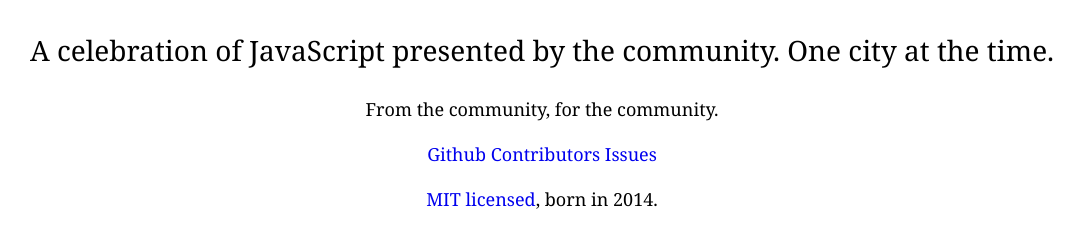
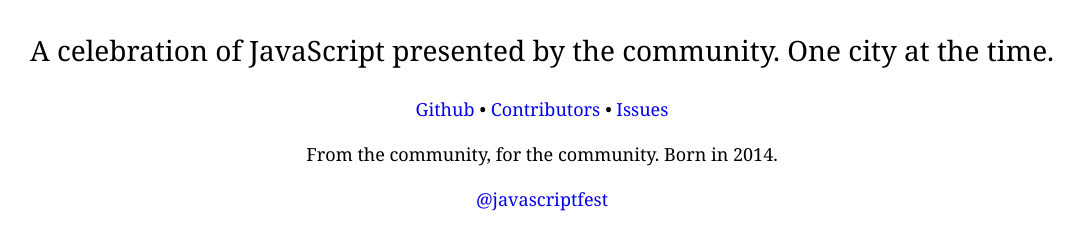
Before and after one commit to jsfest/jsfest.github.io, a plain HTML site: page index.html in a window 1280 px wide. Shown: the part 149-398 px from the top of the page, without its empty margins (98-1182 px from the left). Drawn offline with Linux system fonts and the light colour scheme.

Commit message:
[ux] add styling to footer links. add reference to twitter

```diff
--- a/css/main.css
+++ b/css/main.css
@@ -54,3 +54,14 @@
   font-size: 1.75rem;
   line-height: 1.25;
 }
+
+footer nav a {
+  display: inline-block;
+  position: relative;
+}
+
+footer nav a:not(:last-child):after {
+  content: '•';
+  margin-left: 5px;
+  color: black;
+}
--- a/index.html
+++ b/index.html
@@ -20,17 +20,25 @@
   </head>
 
   <body>
-    <h1>JSFest</h1>
-    <p class="lead">A celebration of JavaScript presented by the community. One city at the time.</p>
+    <header role="banner">
+      <h1>JSFest</h1>
+      <p class="lead">A celebration of JavaScript presented by the community. One city at the time.</p>
+    </header>
+
+    <div class="content" role="main">
+
+
+
+    </div>
 
     <footer role="contentinfo">
-      <p>From the community, for the community.</p>
       <nav role="navigation">
         <a href="https://github.com/mikeal/jsfest">Github</a>
         <a href="https://github.com/mikeal/jsfest/graphs/contributors">Contributors</a>
         <a href="https://github.com/mikeal/jsfest/issues">Issues</a>
       </nav>
-      <p><a href="https://github.com/mikeal/jsfest/blob/gh-pages/LICENSE">MIT licensed</a>, born in 2014.</p>
+      <p>From the community, for the community. Born in 2014.</p>
+      <p><a href="https://twitter.com/JavaScriptFest">@javascriptfest</a></p>
     </footer>
   </body>
 
```
